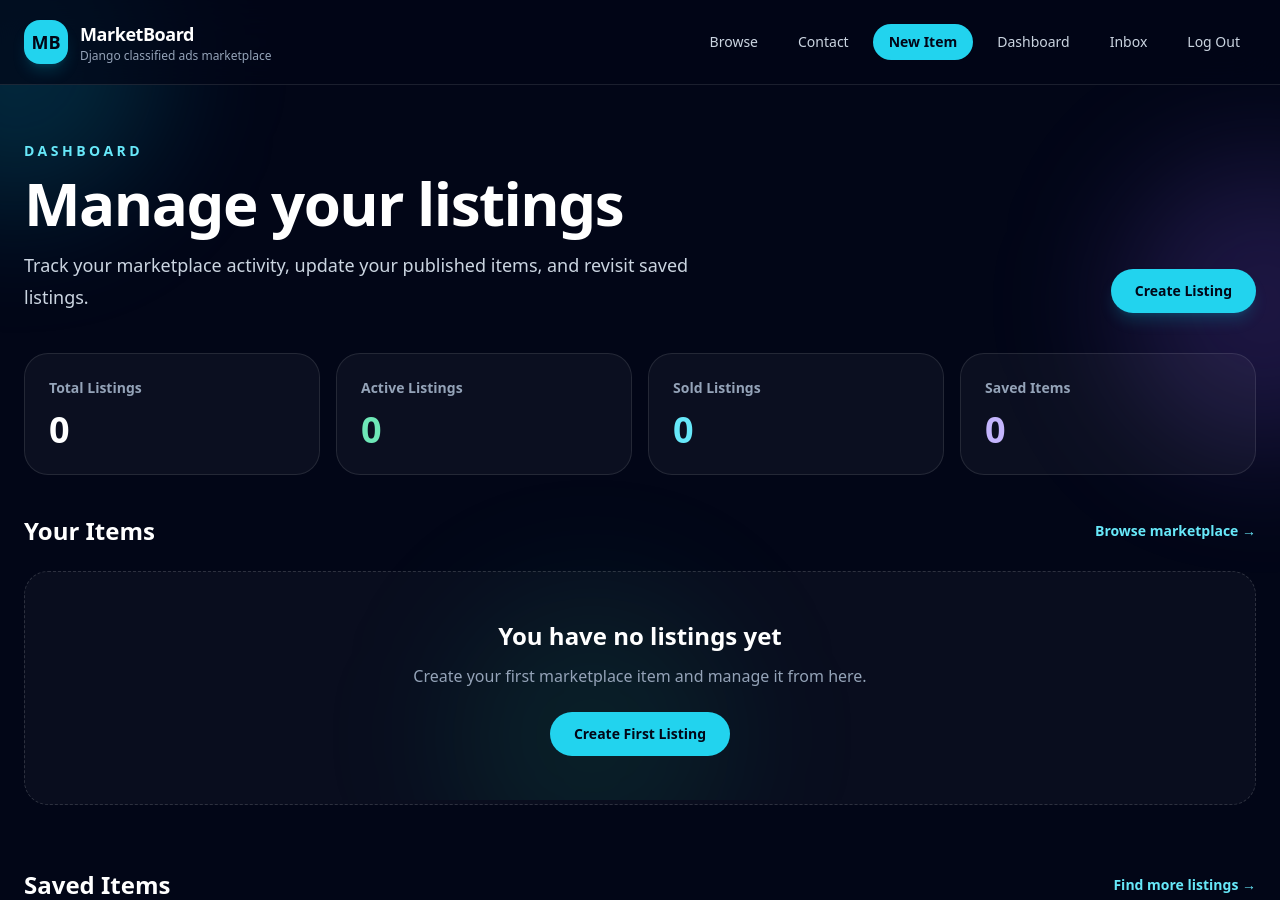
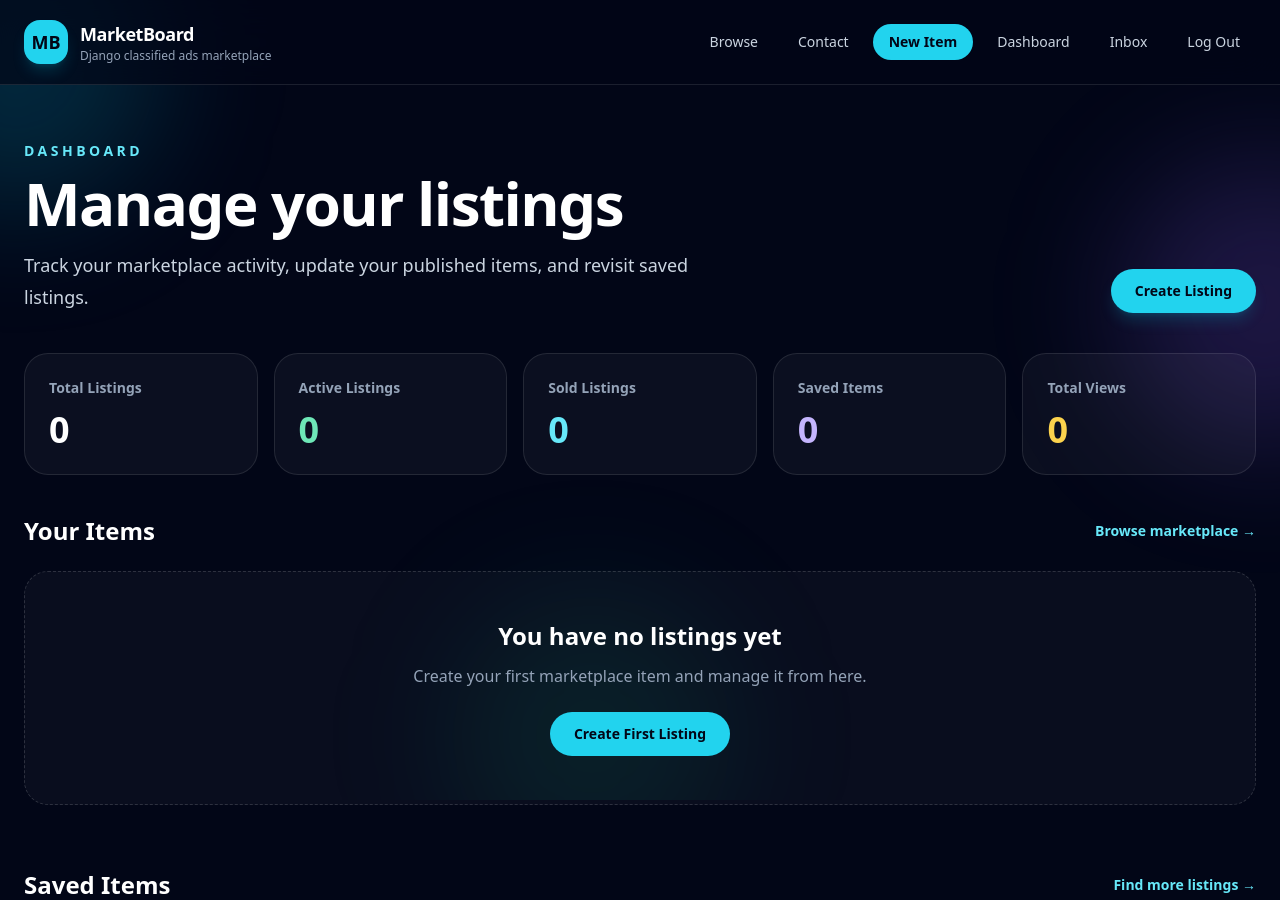
Before and after one commit to mohammad-azimi/MarketBoard, a Django app: page /dashboard/ in a window 1280 px wide. Shown: the top 900 px of the page. Run offline with Django 4.2, Linux system fonts and the light colour scheme; the visitor is signed in with stand-in values (Sample User, id 1); data comes from the database, SQL or seed files in the repository; data that the repository does not hold is empty; some libraries are stand-ins or nearby versions.

Commit message:
Add listing view tracking and dashboard analytics

```diff
--- a/Panel/dashboard/templates/dashboard/index.html
+++ b/Panel/dashboard/templates/dashboard/index.html
@@ -20,7 +20,7 @@
     </a>
   </div>
 
-  <div class="mt-10 grid gap-4 md:grid-cols-4">
+  <div class="mt-10 grid gap-4 md:grid-cols-5">
     <div class="rounded-[1.5rem] border border-white/10 bg-white/[0.04] p-6">
       <p class="text-sm font-semibold text-slate-400">Total Listings</p>
       <p class="mt-3 text-4xl font-black text-white">{{ total_count }}</p>
@@ -40,7 +40,33 @@
       <p class="text-sm font-semibold text-slate-400">Saved Items</p>
       <p class="mt-3 text-4xl font-black text-violet-300">{{ saved_count }}</p>
     </div>
+
+    <div class="rounded-[1.5rem] border border-white/10 bg-white/[0.04] p-6">
+      <p class="text-sm font-semibold text-slate-400">Total Views</p>
+      <p class="mt-3 text-4xl font-black text-amber-300">{{ total_views }}</p>
+    </div>
   </div>
+
+  {% if most_viewed_item %}
+    <div class="mt-6 rounded-[1.5rem] border border-amber-400/20 bg-amber-500/10 p-6">
+      <p class="text-sm font-semibold uppercase tracking-[0.2em] text-amber-300">
+        Most Viewed Listing
+      </p>
+
+      <div class="mt-4 flex flex-col justify-between gap-4 md:flex-row md:items-center">
+        <div>
+          <h2 class="text-2xl font-black text-white">{{ most_viewed_item.name }}</h2>
+          <p class="mt-2 text-sm text-slate-300">
+            {{ most_viewed_item.views_count }} view{{ most_viewed_item.views_count|pluralize }}
+          </p>
+        </div>
+
+        <a href="{% url 'item:detail' most_viewed_item.id %}" class="rounded-full bg-cyan-400 px-6 py-3 text-center text-sm font-bold text-slate-950 transition hover:bg-cyan-300">
+          View Listing
+        </a>
+      </div>
+    </div>
+  {% endif %}
 
   <div class="mt-10">
     <div class="mb-6 flex items-center justify-between">
@@ -93,6 +119,10 @@
                   {{ item.location }}
                 </span>
               {% endif %}
+
+              <span class="rounded-full bg-cyan-400/10 px-3 py-1 text-xs font-semibold text-cyan-300">
+                {{ item.views_count }} view{{ item.views_count|pluralize }}
+              </span>
             </div>
 
             <p class="mt-4 text-xl font-black text-cyan-300">${{ item.price }}</p>
@@ -163,6 +193,10 @@
                   {{ item.location }}
                 </span>
               {% endif %}
+
+              <span class="rounded-full bg-cyan-400/10 px-3 py-1 text-xs font-semibold text-cyan-300">
+                {{ item.views_count }} view{{ item.views_count|pluralize }}
+              </span>
             </div>
           </div>
         </a>
--- a/Panel/dashboard/views.py
+++ b/Panel/dashboard/views.py
@@ -1,4 +1,5 @@
 from django.contrib.auth.decorators import login_required
+from django.db.models import Sum
 from django.shortcuts import render
 
 from item.models import Item
@@ -18,6 +19,9 @@ def index(request):
     active_count = items.filter(is_sold=False).count()
     sold_count = items.filter(is_sold=True).count()
     saved_count = favorite_items.count()
+    total_views = items.aggregate(total=Sum("views_count"))["total"] or 0
+
+    most_viewed_item = items.order_by("-views_count").first()
 
     return render(
         request,
@@ -29,5 +33,7 @@ def index(request):
             "active_count": active_count,
             "sold_count": sold_count,
             "saved_count": saved_count,
+            "total_views": total_views,
+            "most_viewed_item": most_viewed_item,
         },
     )
--- a/Panel/item/admin.py
+++ b/Panel/item/admin.py
@@ -17,6 +17,7 @@ class ItemAdmin(admin.ModelAdmin):
         "price",
         "condition",
         "location",
+        "views_count",
         "is_sold",
         "created_by",
         "created_at",
@@ -34,6 +35,7 @@ class ItemAdmin(admin.ModelAdmin):
         "created_by__username",
     )
     readonly_fields = (
+        "views_count",
         "created_at",
         "updated_at",
     )
--- a/Panel/item/models.py
+++ b/Panel/item/models.py
@@ -42,6 +42,7 @@ class Item(models.Model):
     location = models.CharField(max_length=120, blank=True, default="")
     image = models.ImageField(upload_to="item_images", blank=True, null=True)
     is_sold = models.BooleanField(default=False)
+    views_count = models.PositiveIntegerField(default=0)
     created_by = models.ForeignKey(
         User,
         related_name="items",
--- a/Panel/item/templates/item/items.html
+++ b/Panel/item/templates/item/items.html
@@ -48,6 +48,7 @@
             <option value="price_low" {% if sort == "price_low" %}selected{% endif %}>Price: low to high</option>
             <option value="price_high" {% if sort == "price_high" %}selected{% endif %}>Price: high to low</option>
             <option value="name" {% if sort == "name" %}selected{% endif %}>Name A-Z</option>
+            <option value="popular" {% if sort == "popular" %}selected{% endif %}>Most viewed</option>
           </select>
         </div>
 
@@ -146,6 +147,10 @@
                     {{ item.location }}
                   </span>
                 {% endif %}
+
+                <span class="rounded-full bg-cyan-400/10 px-3 py-1 text-xs font-semibold text-cyan-300">
+                  {{ item.views_count }} view{{ item.views_count|pluralize }}
+                </span>
               </div>
 
               <p class="mt-4 line-clamp-2 text-sm leading-6 text-slate-400">
```
Also changed, not shown: Panel/item/templates/item/detail.html (+9 -0 lines), Panel/item/views.py (+6 -1 lines), Panel/item/migrations/0005_item_views_count.py (added).
